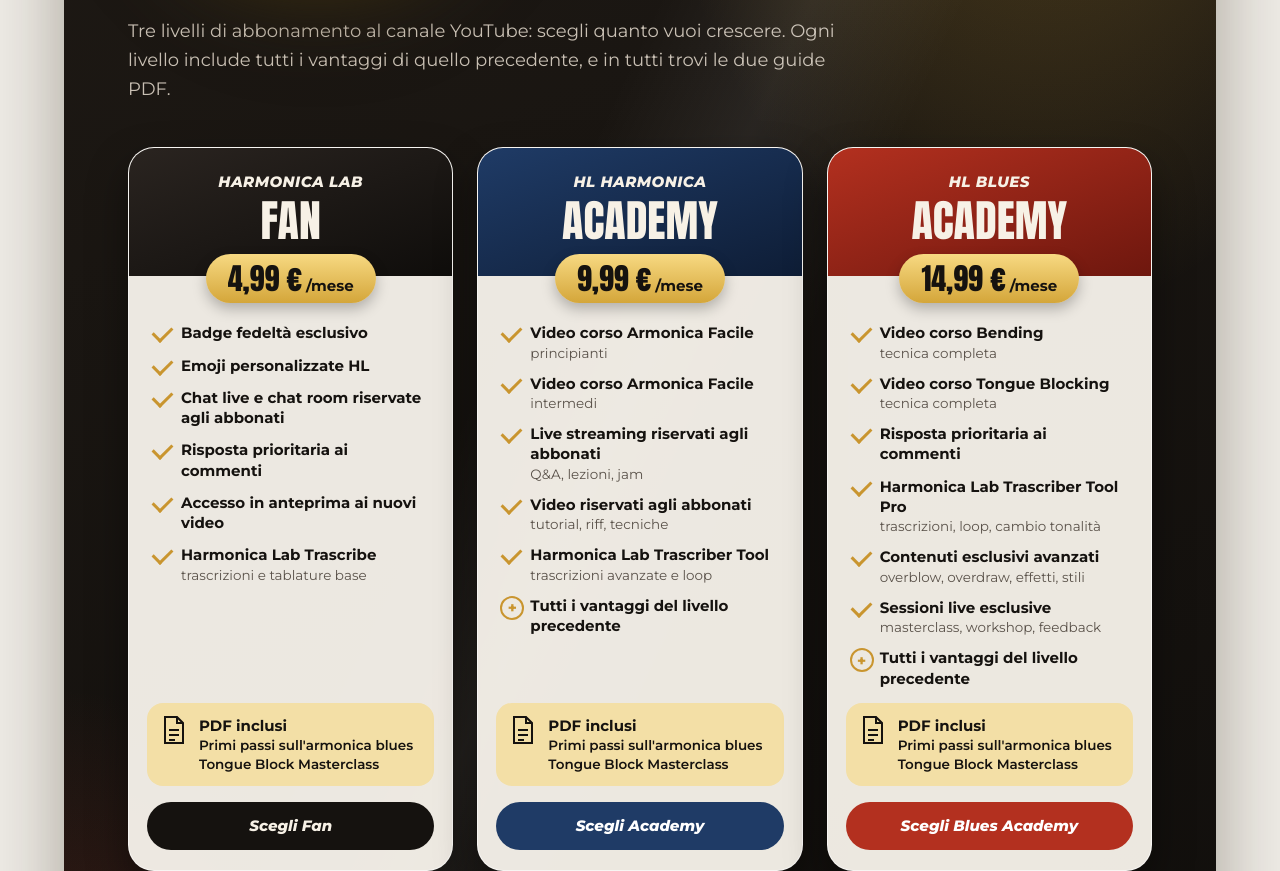
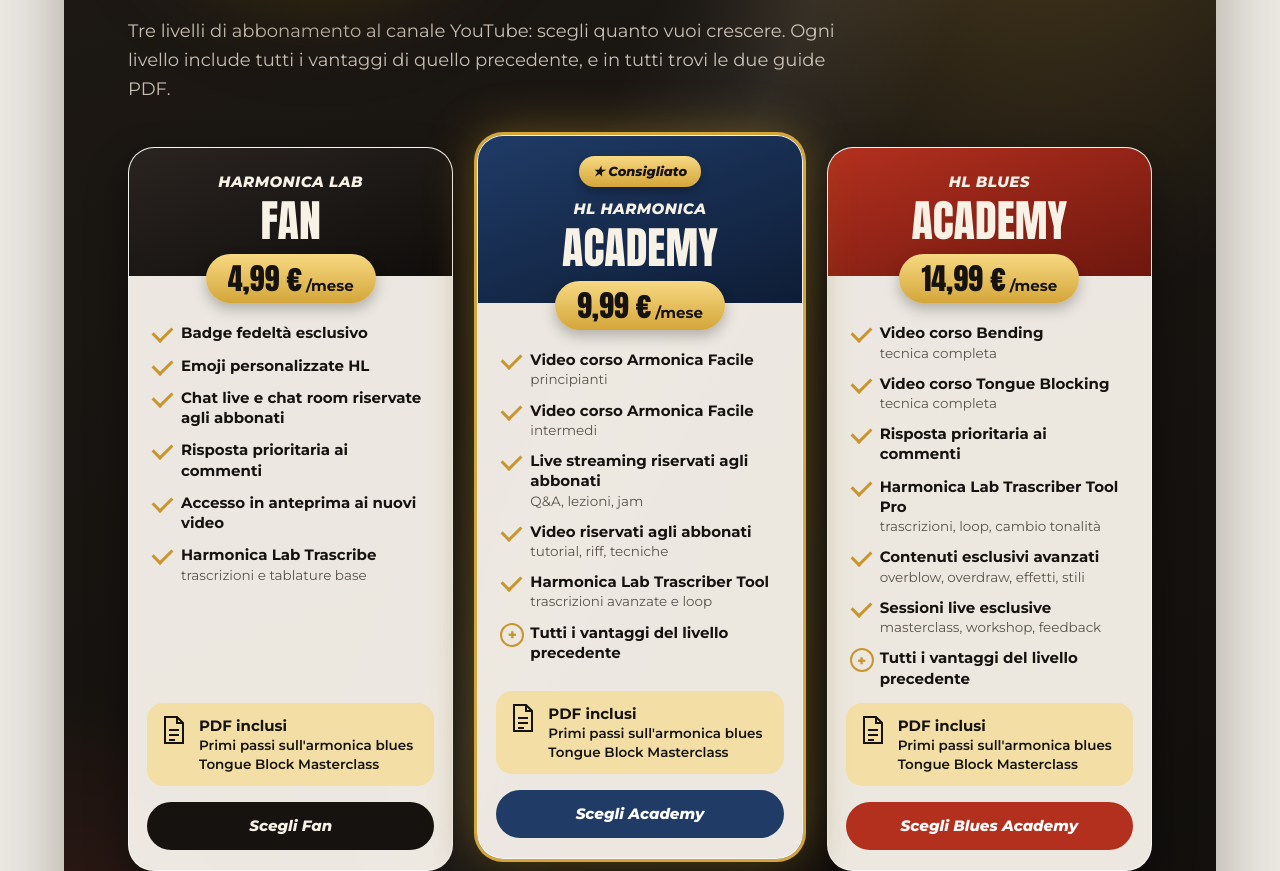
Before and after one commit to HarmonicaLab/HarmonicaLab.github.io, a plain HTML site: page index.html in a window 1280 px wide. Shown: the part 2540-3411 px from the top of the page. Drawn offline with Linux system fonts and the light colour scheme.

Commit message:
Academy: livello centrale consigliato
Co-Authored-By: Claude Opus 5.5 <noreply@anthropic.com>
Claude-Session: https://claude.ai/code/session_01DvBb1bBEr1cWhi1J1vJgHh

```diff
--- a/index.html
+++ b/index.html
@@ -97,6 +97,9 @@ footer .brand img{width:72px;height:72px}
 .tier header{padding:22px 22px 34px;text-align:center;color:#f7f1e6}
 .tier header small{display:block;font-weight:800;font-style:italic;font-size:15px;letter-spacing:.03em}
 .tier header b{display:block;font-family:Anton,sans-serif;font-weight:400;font-size:clamp(34px,3.6vw,44px);line-height:1;margin-top:4px}
+.tier.rec{box-shadow:0 0 0 3px #d4a63a,0 0 50px rgba(212,166,58,.45),0 18px 40px rgba(0,0,0,.4);transform:translateY(-12px)}
+@media(max-width:960px){.tier.rec{transform:none;order:-1}}
+.badge{display:inline-block;margin:-6px auto 10px;background:linear-gradient(#f7d982,#d4a63a);color:#15120f;font-weight:800;font-style:italic;font-size:13px;padding:5px 14px;border-radius:999px;box-shadow:0 4px 10px rgba(0,0,0,.3)}
 .t-fan header{background:linear-gradient(160deg,#2a2420,#0f0d0b)}
 .t-aca header{background:linear-gradient(160deg,#1f3b66,#0e1d36)}
 .t-blu header{background:linear-gradient(160deg,#b3301f,#6e170e)}
@@ -337,7 +340,7 @@ const tiers = [
   {c:"t-fan", top:"HARMONICA LAB", name:"FAN", price:"4,99 €", items:[
     ["Badge fedeltà esclusivo"],["Emoji personalizzate HL"],["Chat live e chat room riservate agli abbonati"],
     ["Risposta prioritaria ai commenti"],["Accesso in anteprima ai nuovi video"],["Harmonica Lab Trascribe","trascrizioni e tablature base"]]},
-  {c:"t-aca", top:"HL HARMONICA", name:"ACADEMY", price:"9,99 €", prev:true, items:[
+  {c:"t-aca rec", top:"HL HARMONICA", name:"ACADEMY", price:"9,99 €", prev:true, items:[
     ["Video corso Armonica Facile","principianti"],["Video corso Armonica Facile","intermedi"],
     ["Live streaming riservati agli abbonati","Q&A, lezioni, jam"],["Video riservati agli abbonati","tutorial, riff, tecniche"],
     ["Harmonica Lab Trascriber Tool","trascrizioni avanzate e loop"]]},
@@ -346,7 +349,7 @@ const tiers = [
     ["Risposta prioritaria ai commenti"],["Harmonica Lab Trascriber Tool Pro","trascrizioni, loop, cambio tonalità"],
     ["Contenuti esclusivi avanzati","overblow, overdraw, effetti, stili"],["Sessioni live esclusive","masterclass, workshop, feedback"]]}
 ];
-document.getElementById('tiers').innerHTML = tiers.map(t=>`<article class="tier ${t.c}"><header><small>${t.top}</small><b>${t.name}</b></header><div class="pill">${t.price}<small>/mese</small></div><ul>${t.items.map(i=>`<li>${i[0]}${i[1]?`<span>${i[1]}</span>`:''}</li>`).join('')}${t.prev?'<li class="prev">Tutti i vantaggi del livello precedente</li>':''}</ul>${pdfBox}<a class="btn" href="${join}">Scegli ${t.name==='FAN'?'Fan':t.top==='HL BLUES'?'Blues Academy':'Academy'}</a></article>`).join('');
+document.getElementById('tiers').innerHTML = tiers.map(t=>`<article class="tier ${t.c}"><header>${t.c.includes('rec')?'<span class="badge">★ Consigliato</span>':''}<small>${t.top}</small><b>${t.name}</b></header><div class="pill">${t.price}<small>/mese</small></div><ul>${t.items.map(i=>`<li>${i[0]}${i[1]?`<span>${i[1]}</span>`:''}</li>`).join('')}${t.prev?'<li class="prev">Tutti i vantaggi del livello precedente</li>':''}</ul>${pdfBox}<a class="btn" href="${join}">Scegli ${t.name==='FAN'?'Fan':t.top==='HL BLUES'?'Blues Academy':'Academy'}</a></article>`).join('');
 
 const ic = {
   pitch:'<svg viewBox="0 0 24 24" fill="none" stroke="currentColor" stroke-width="2" stroke-linecap="round"><path d="M2 12h3l2-6 3 12 3-9 2 5 2-2h5"/></svg>',
```
